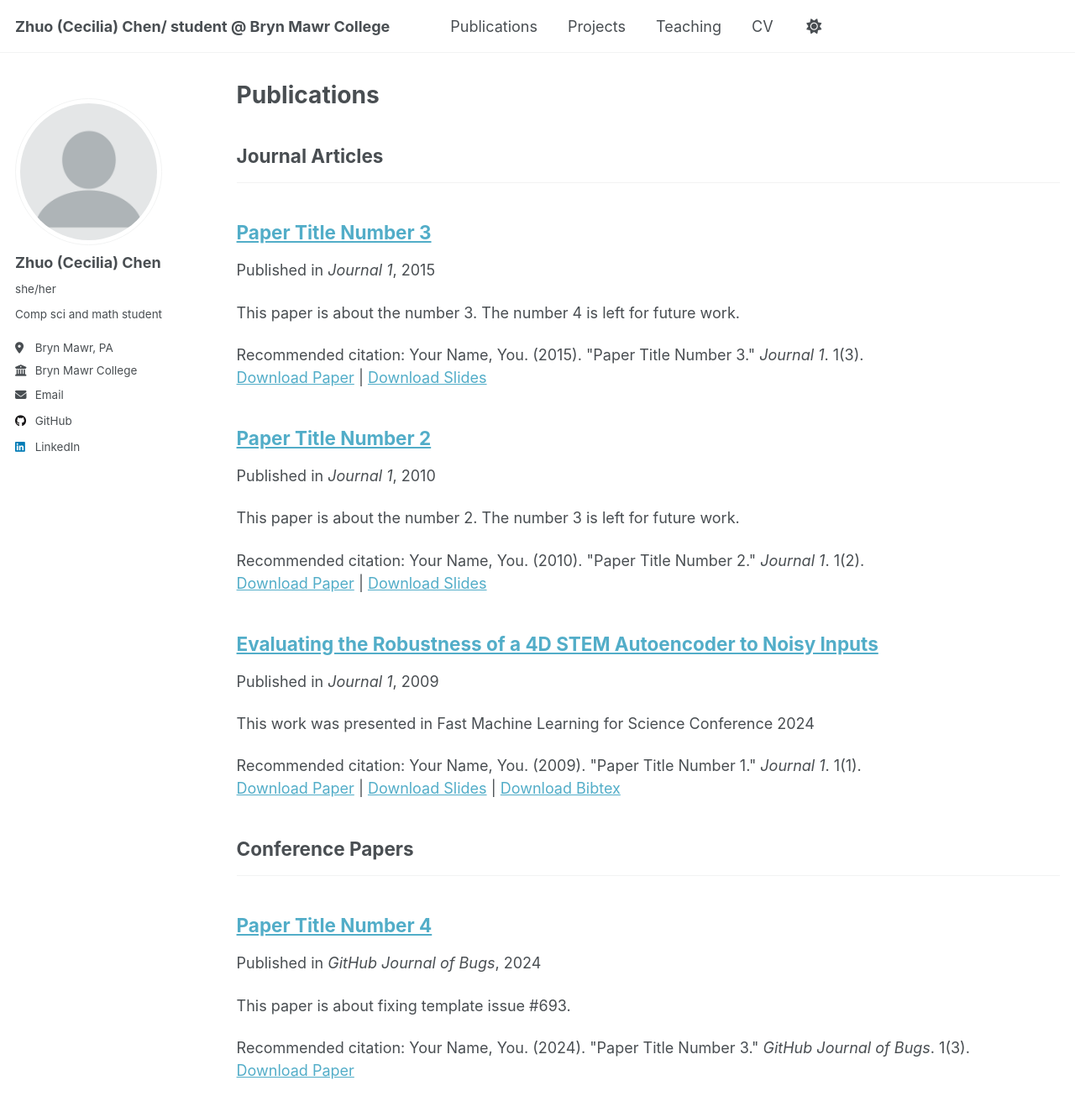
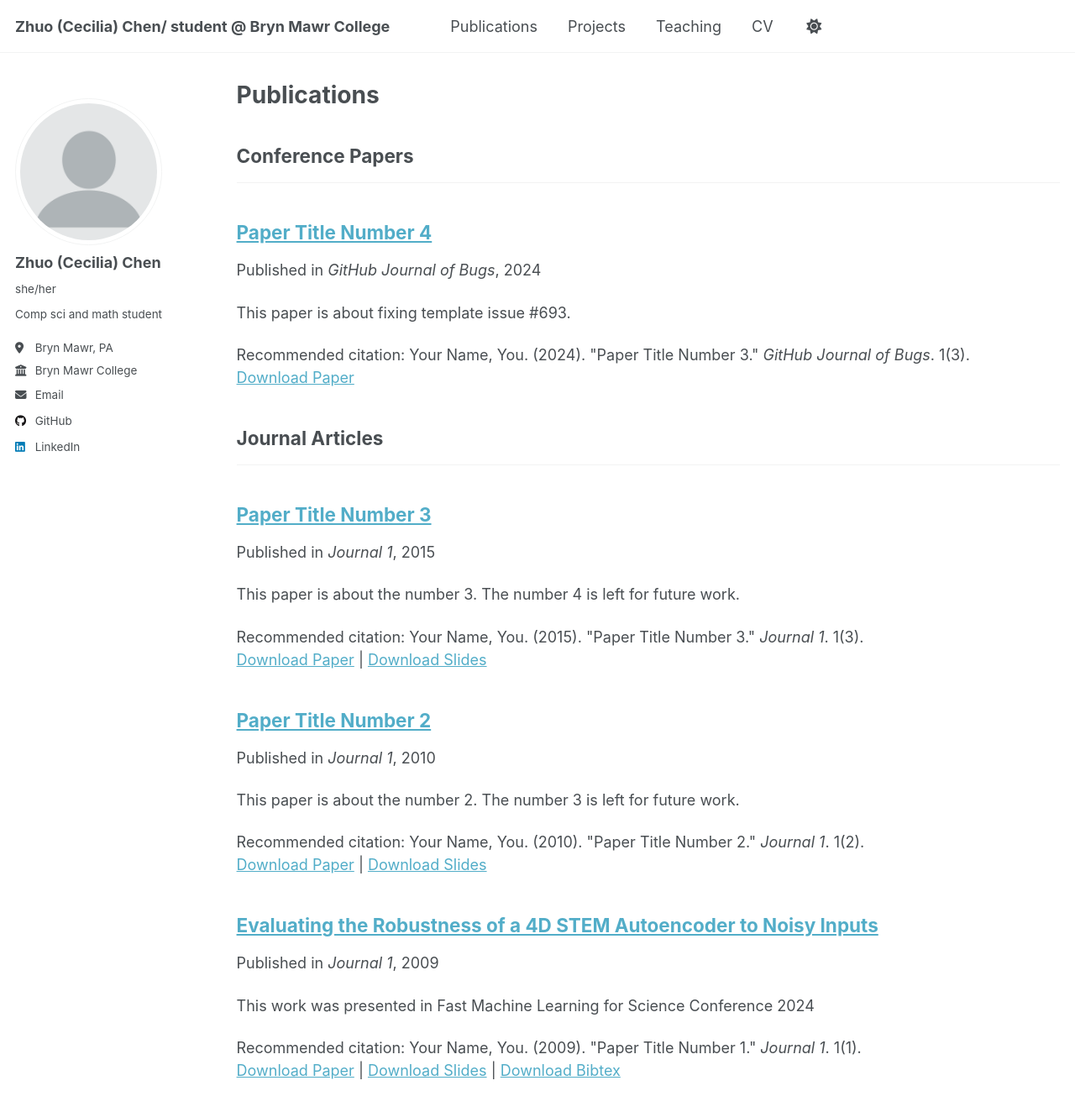
Before and after one commit to Cecilia7717/Cecilia7717.github.io, a Jekyll site: the page built from _pages/publications.html, in a window 1280 px wide and 1400 px high. Shown: the top 1324 px of the window at 84% size. Built offline with Jekyll 4.4.1, drawn with Linux system fonts in a browser that asks for light colours; part of the change alters nothing that is shown.

```diff
--- a/_config.yml
+++ b/_config.yml
@@ -77,8 +77,8 @@ author:
 
 # Publication Category - The following the list of publication categories and their headings
 publication_category:
-  books:
-    title: 'Books'
+  conferences:
+    title: 'Conferences'
   manuscripts:
     title: 'Journal Articles'
   conferences:
```
